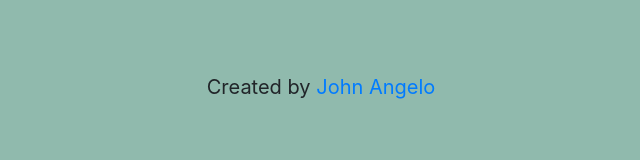
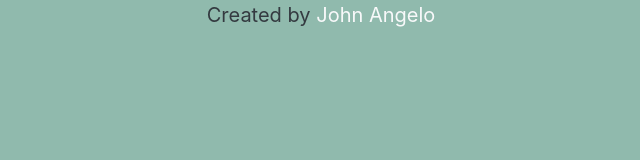
Before and after one commit to john-angelo1610/markdown-previewer, a plain HTML site: page index.html in a window 1280 px wide. Shown: the whole page, without its empty margins (319-959 px from the left). Drawn offline with nearby package versions, Linux system fonts and the light colour scheme.

Commit message:
Update index.html

```diff
--- a/index.html
+++ b/index.html
@@ -15,8 +15,8 @@
 </head>
 <body>
     <div class="container" id="root"></div>
-    <footer class="text-center mt-5 py-4">
-        Created by <a class="text-decoration-none" href="https://www.freecodecamp.org/john_angelo" target="_blank" rel="noopener noreferrer">John Angelo</a>
+    <footer class="text-center mb-3 text-dark">
+        Created by <a class="text-decoration-none text-light" href="https://www.freecodecamp.org/john_angelo" target="_blank" rel="noopener noreferrer">John Angelo</a>
     </footer>
     <script type="text/babel" src="./index.js"></script>
 </body>
```
